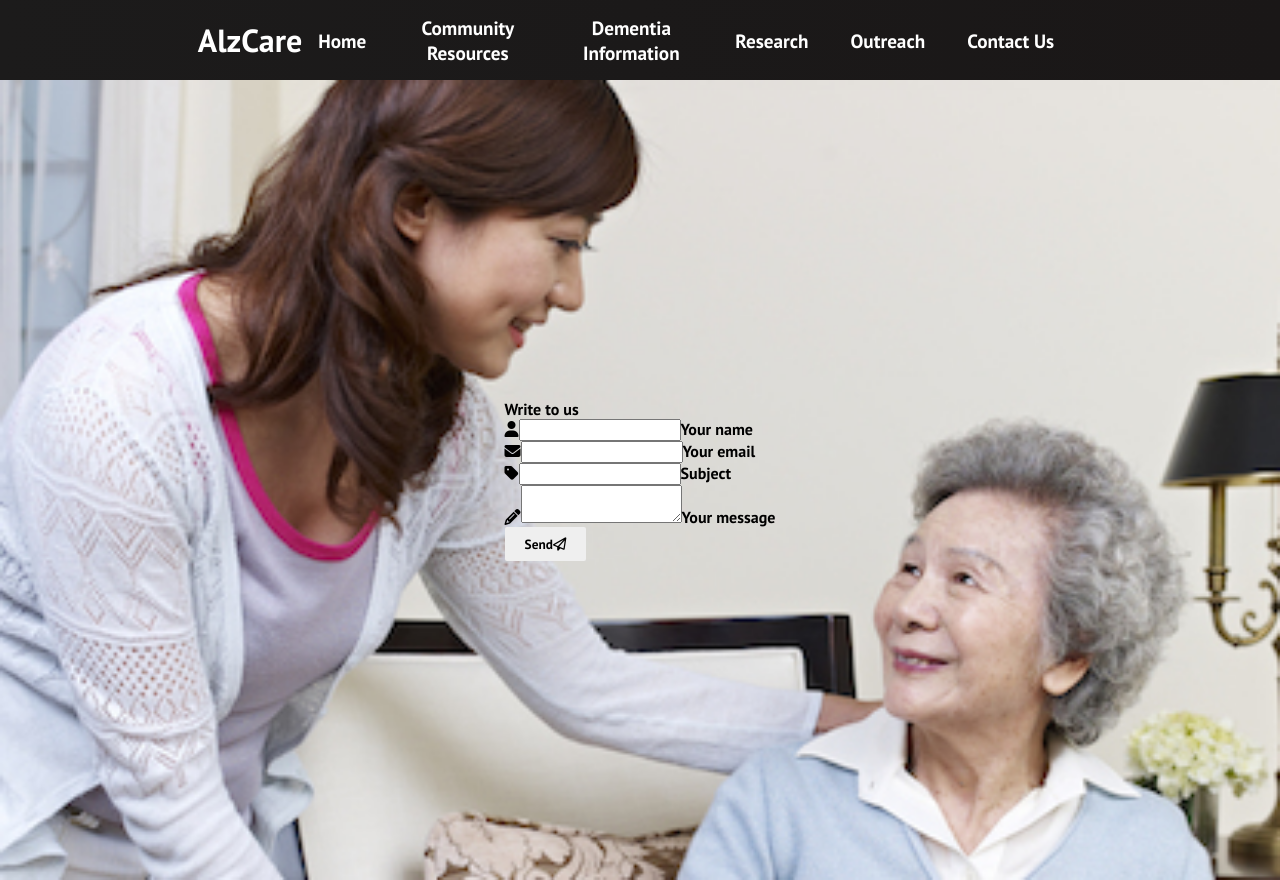
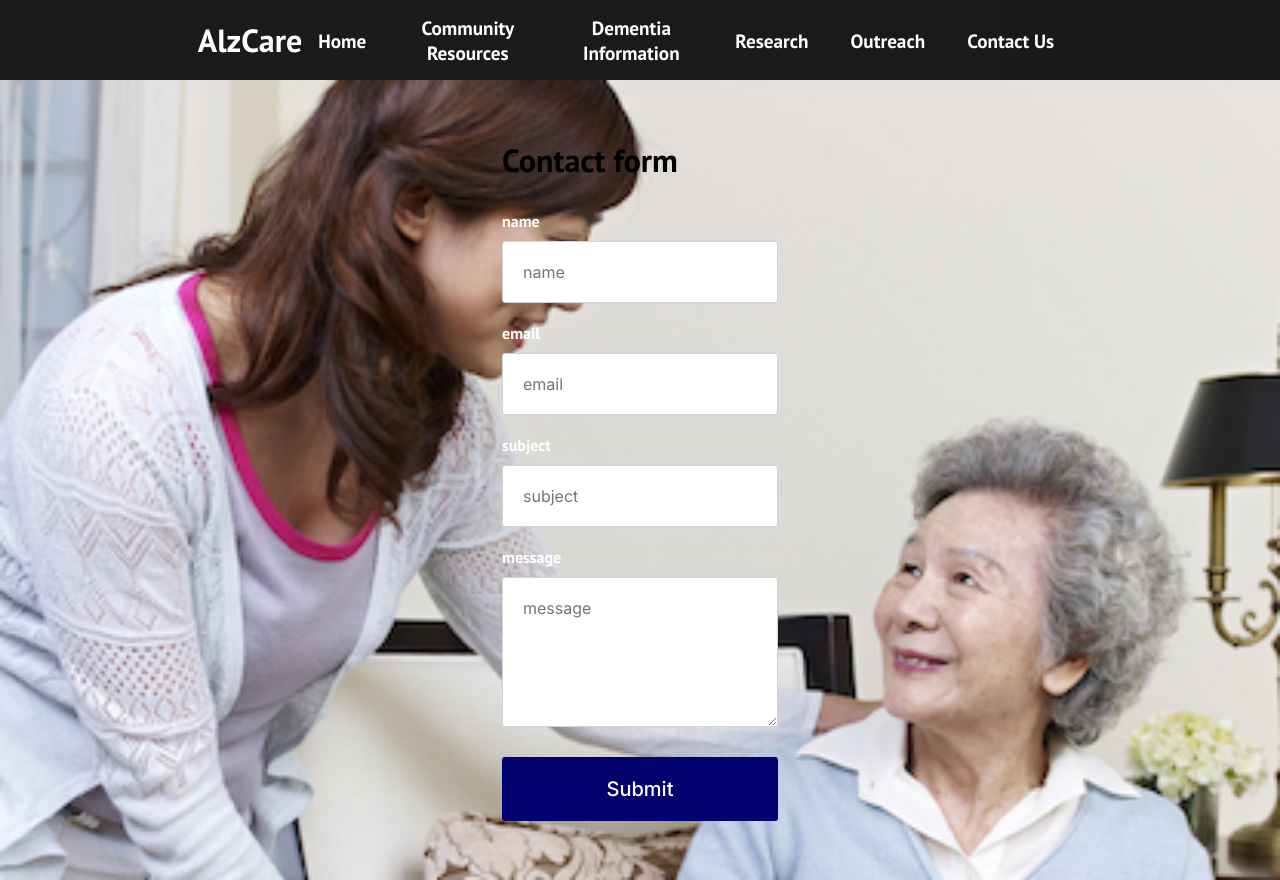
Before and after one commit to hxn8439/ALZCARE, a React (Create React App) app: page /Contact in a window 1280 px wide. Built offline with nearby package versions, Linux system fonts and the light colour scheme.

Commit message:
Implement Firebase Firestore
Created a functional database using firestore.

```diff
--- a/package.json
+++ b/package.json
@@ -6,8 +6,10 @@
     "@testing-library/jest-dom": "^4.2.4",
     "@testing-library/react": "^9.5.0",
     "@testing-library/user-event": "^7.2.1",
+    "firebase": "^7.22.1",
     "google-translate-api": "^2.3.0",
     "mdbreact": "^4.27.0",
+    "re-base": "^4.0.0",
     "react": "^16.13.1",
     "react-dom": "^16.13.1",
     "react-router-dom": "^5.2.0",
--- a/src/App.js
+++ b/src/App.js
@@ -10,6 +10,7 @@ import dementia_info from './components/pages/dementia_info';
 import resources from './components/pages/resources';
 
 function App() {
+
   return (
     <>
     <Router>
@@ -27,4 +28,5 @@ function App() {
   );
 }
 
+
 export default App;
--- /dev/null
+++ b/src/components/pages/Contact.css
@@ -0,0 +1,84 @@
+@import url("https://fonts.googleapis.com/css2?family=Inter:wght@100;200;300;400;500;600;700;800;900&display=swap");
+
+* {
+  margin: 0;
+  padding: 0;
+  box-sizing: border-box;
+}
+
+body {
+  background-color: rgb(248, 246, 253);
+}
+
+body,
+input,
+textarea,
+button {
+  font-family: "Inter", sans-serif;
+}
+
+.app {
+  width: 400px;
+  margin: 0 auto;
+  height: 100vh;
+}
+
+/* Contact.js */
+.form {
+  height: 100vh;
+  display: flex;
+  flex-direction: column;
+  justify-content: center;
+}
+
+.form > h1 {
+  margin-bottom: 30px;
+}
+
+.form > input,
+textarea {
+  padding: 20px;
+  border-radius: 3px;
+  /* box-shadow: 0px 0px 5px rgba(0, 0, 0, 0.137); */
+  margin-bottom: 20px;
+  border: 1px solid lightgray;
+  /* border: none; */
+  background: #fff;
+  font-size: 16px;
+  color: rgb(0, 0, 32);
+  outline: none;
+}
+
+.form > input:focus,
+textarea:focus {
+  border: 1px solid rgb(0, 0, 196);
+}
+
+.form > textarea {
+  height: 150px;
+  max-width: 400px;
+  min-height: 100px;
+}
+
+.form > label {
+  padding-bottom: 10px;
+  color: rgb(255, 255, 255);
+  font-weight: bold;
+}
+
+.form > button {
+  padding: 20px;
+  border: none;
+  background-color: rgb(2, 2, 110);
+  font-weight: 500;
+  font-size: 20px;
+  border-radius: 3px;
+  color: #fff;
+  cursor: pointer;
+  transition: 0.2s ease-in-out;
+  margin-top: 10px;
+}
+
+.form > button:hover {
+  background-color: rgb(0, 0, 196);
+}
--- a/src/components/pages/Contact.js
+++ b/src/components/pages/Contact.js
@@ -1,35 +1,70 @@
-import React from 'react';
-import '../../App.css';
-import { MDBContainer, MDBRow, MDBCol, MDBBtn, MDBIcon, MDBInput } from 'mdbreact';
+import React, { useState } from 'react';
+import '../../components/pages/Contact.css';
+import {db} from '../../components/pages/firebase';
+
 
 const Contact = () => {
-return (
-<div className='hero-container'>
-<MDBContainer>
-  <MDBRow>
-    <MDBCol md="6">
-      <form>
-        <p className="h5 text-center mb-4">Write to us</p>
-        <div className="grey-text">
-          <MDBInput label="Your name" icon="user" group type="text" validate error="wrong"
-            success="right" />
-          <MDBInput label="Your email" icon="envelope" group type="email" validate error="wrong"
-            success="right" />
-          <MDBInput label="Subject" icon="tag" group type="text" validate error="wrong" success="right" />
-          <MDBInput type="textarea" rows="2" label="Your message" icon="pencil-alt" />
-        </div>
-        <div className="text-center">
-          <MDBBtn outline color="secondary">
-            Send
-            <MDBIcon far icon="paper-plane" className="ml-1" />
-          </MDBBtn>
-        </div>
-      </form>
-    </MDBCol>
-  </MDBRow>
-</MDBContainer>
-</div>
-);
-};
+
+  const [name, setName] = useState("");
+  const [email, setEmail] = useState("");
+  const [subject, setSubject] = useState("");
+  const [message, setMessage] = useState("");
+
+  const [loader, setLoader] = useState(false);
+
+  const handleSubmit = (e) =>{
+    e.preventDefault();
+    setLoader(true);
+
+    db.collection('contacts').add({
+      name:name,
+      email: email,
+      subject: subject,
+      message : message,
+    })
+    .then(() => {
+      alert("Message has been submitted!");
+      setLoader(false);
+    })
+    .catch((error) => {
+      alert(error.message);
+      setLoader(false);
+    });
+
+    setName('')
+    setEmail('')
+    setSubject('')
+    setMessage('')
+
+  };
+
+ return (
+
+  <div className='hero-container'>
+  <form className = "form" onSubmit={handleSubmit}>
+
+    <h1>Contact form</h1>
+
+    <label>name</label>
+    <input placeholder ="name" value={name} onChange={(e) => setName(e.target.value)} />
+
+    <label>email</label>
+    <input placeholder ="email" value={email} onChange={(e) => setEmail(e.target.value)} />
+
+    <label>subject</label>
+    <input placeholder ="subject" value={subject} onChange={(e) => setSubject(e.target.value)}/>
+
+    <label>message</label>
+    <textarea placeholder="message" value={message} onChange={(e) => setMessage(e.target.value)}></textarea>
+
+    <button type="submit" style={{background : loader ? "#ccc" : "rgb(2, 2, 110)" }}>Submit</button>
+
+
+
+  </form>
+  </div>
+
+ );
+}
 
 export default Contact;
--- /dev/null
+++ b/src/components/pages/firebase.js
@@ -0,0 +1,16 @@
+import firebase from 'firebase';
+
+var firebaseApp = firebase.initializeApp({
+    apiKey: "AIzaSyCpGO5kL4d9m3O7Ux7vQ2bmSsTUFajcLfQ",
+    authDomain: "alzcare-fdf1e.firebaseapp.com",
+    databaseURL: "https://alzcare-fdf1e.firebaseio.com",
+    projectId: "alzcare-fdf1e",
+    storageBucket: "alzcare-fdf1e.appspot.com",
+    messagingSenderId: "962247959171",
+    appId: "1:962247959171:web:2ef6601b5b97a345d1f1b6",
+    measurementId: "G-ZZ3CRQB4G2"
+  });
+
+  var db = firebaseApp.firestore();
+
+  export { db };
```
Also changed, not shown: 2 other files (tests, documents, lock files or other folders).
